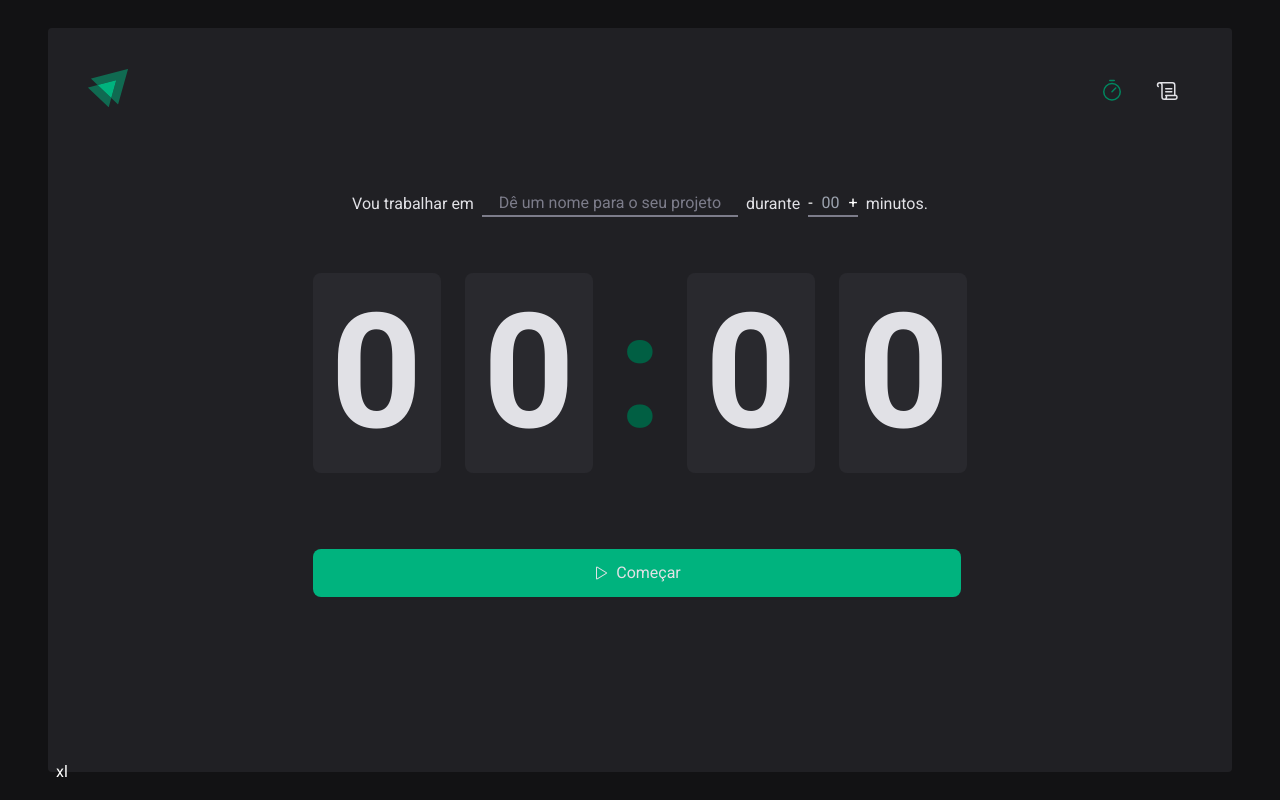
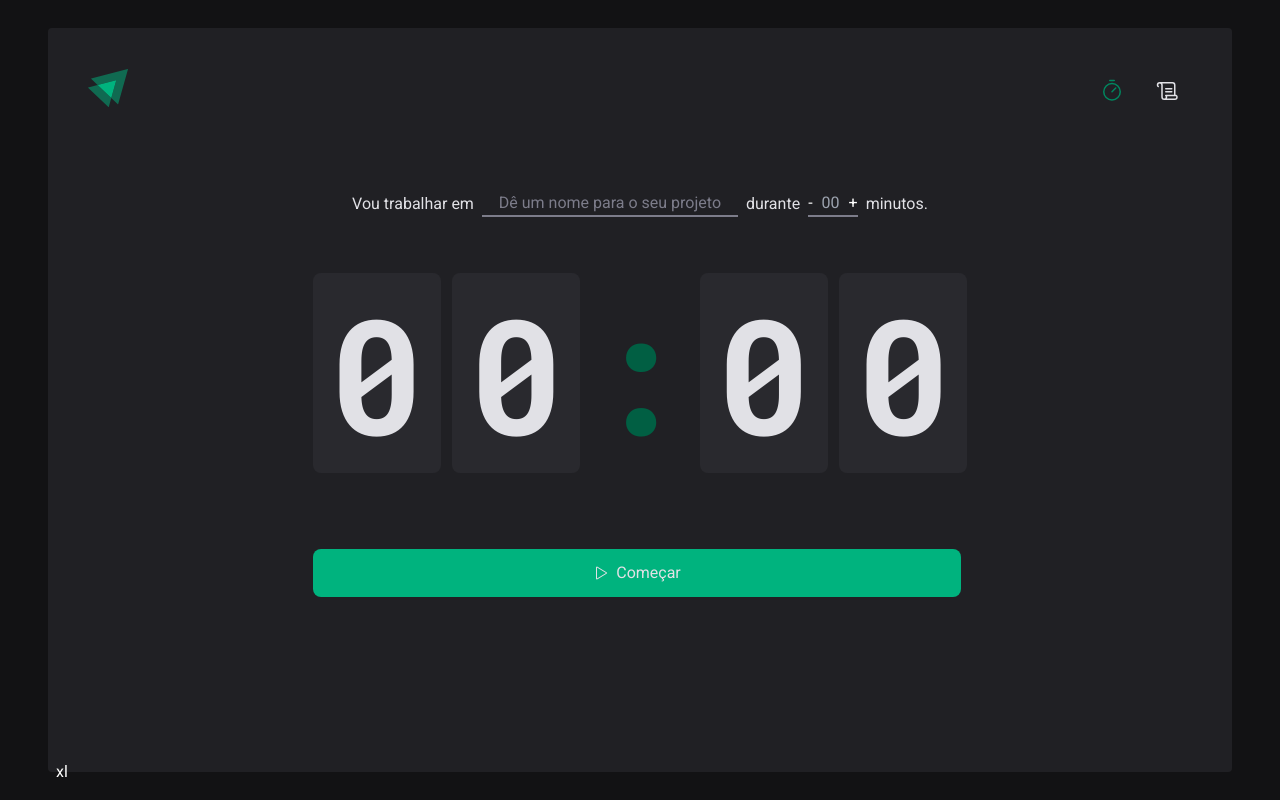
Before and after one commit to luksquitos/ignite-timer, a React (Vite) app: page / in a window 1280 px wide. Built offline with nearby package versions, Linux system fonts and the light colour scheme.

Commit message:
fix: exportação da fonte roboto

```diff
--- a/tailwind.config.js
+++ b/tailwind.config.js
@@ -18,7 +18,7 @@ module.exports = {
         "gray7":"var(--gray7)",
       },
       fontFamily: {
-        "nano-r": ["Roboto-Mono", "sans-serif"]
+        "mono-r": ["Roboto Mono", "sans-serif"]
       }
     },
   },
```
